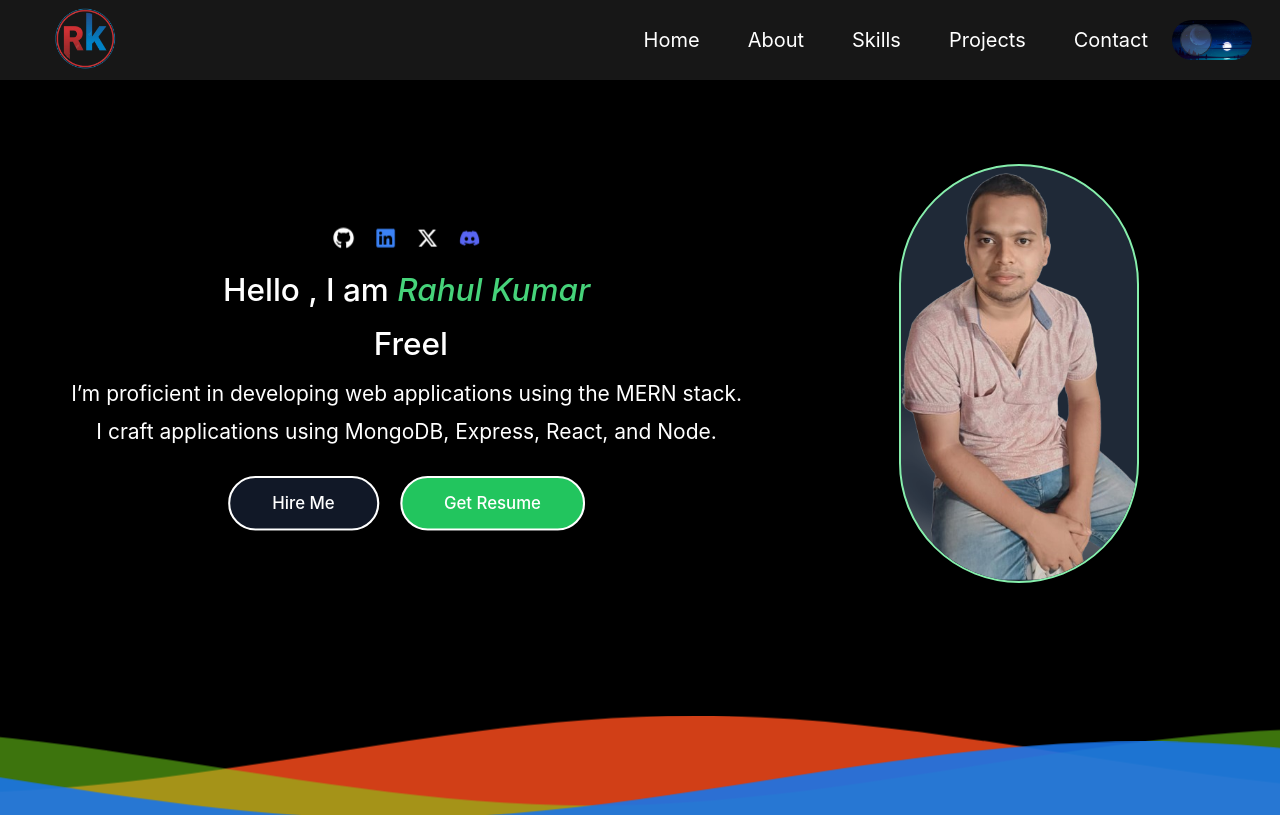
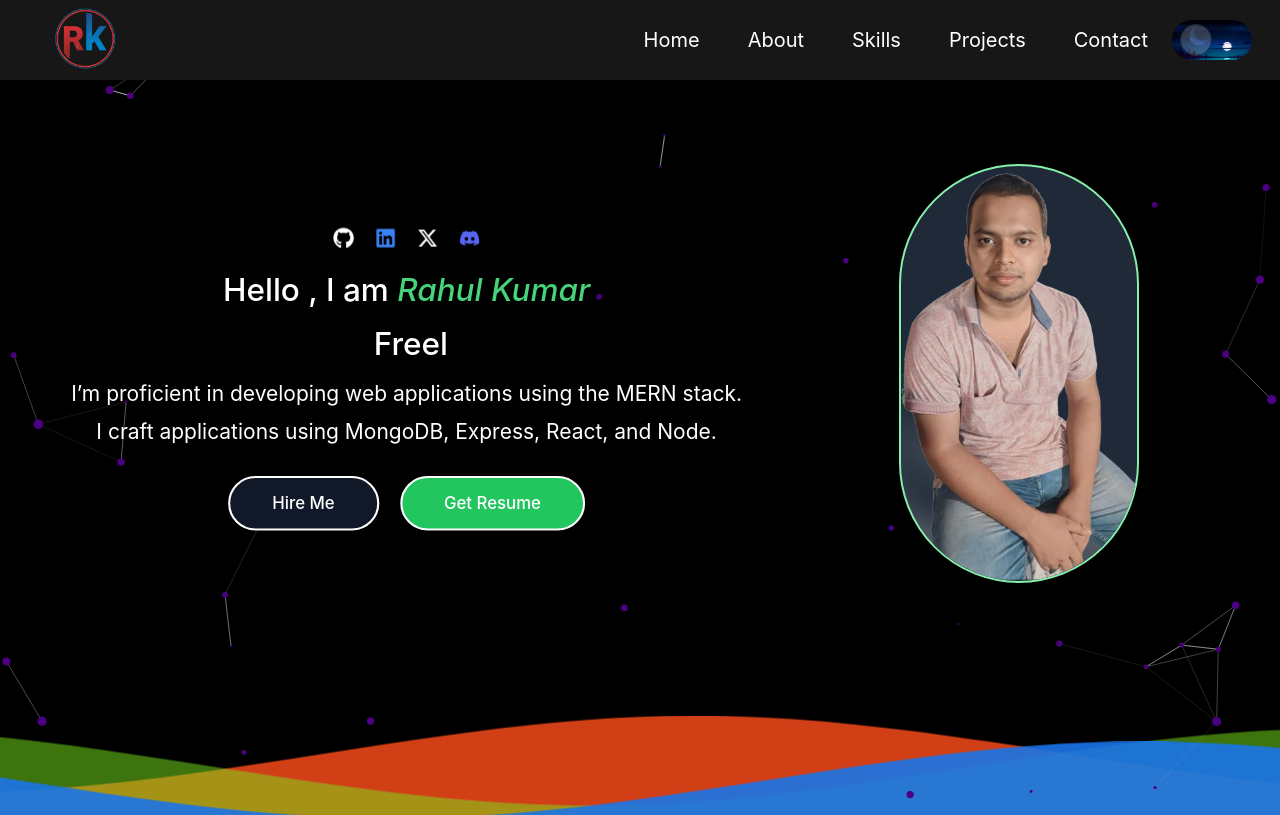
Before and after one commit to rahulkr099/Portfolio-Website, a React (Vite) app: page / in a window 1280 px wide. Shown: the top 815 px of the page. Built offline with nearby package versions, Linux system fonts and the light colour scheme.

Commit message:
particles are added

```diff
--- a/package.json
+++ b/package.json
@@ -11,6 +11,8 @@
   },
   "dependencies": {
     "@emailjs/browser": "^4.4.1",
+    "@tsparticles/react": "^3.0.0",
+    "@tsparticles/slim": "^3.5.0",
     "aos": "^2.3.4",
     "react": "^18.3.1",
     "react-dom": "^18.3.1",
--- a/src/App.jsx
+++ b/src/App.jsx
@@ -9,10 +9,12 @@
 import Home from './pages/Home';
 import { ToastContainer } from 'react-toastify';
 import "react-toastify/dist/ReactToastify.css";
+import ParticleBG from './components/ParticleBG';
 
 function App() {
   return (
     <div className="App">
+      <ParticleBG></ParticleBG>
       <Home />
       <About />
       <Skills />
--- a/src/components/Navbar.jsx
+++ b/src/components/Navbar.jsx
@@ -155,7 +155,7 @@
                   );
                 })}
               <label className='flex cursor-pointer select-none items-center w-16 '>
-        <div className='relative left-44 md:left-80'>
+        <div className='relative left-28 md:left-80 '>
           <input
             type='checkbox'
             checked={isChecked}
--- /dev/null
+++ b/src/components/ParticleBG.jsx
@@ -0,0 +1,108 @@
+import { useEffect, useMemo, useState } from "react";
+import {useTheme} from "../useContext/ThemeContext";
+import Particles, { initParticlesEngine } from "@tsparticles/react";
+//Go to https://github.com/tsparticles/react/#readme
+//npm install @ts-particles/react
+import { loadSlim } from "@tsparticles/slim"; // if you are going to use `loadSlim`, install the "@tsparticles/slim" package too.
+//npm install @ts-particles/slim
+
+const ParticleBG = () => {
+  const [init, setInit] = useState(false);
+
+  // this should be run only once per application lifetime
+  useEffect(() => {
+    initParticlesEngine(async (engine) => {
+      // you can initiate the tsParticles instance (engine) here, adding custom shapes or presets
+      // this loads the tsparticles package bundle, it's the easiest method for getting everything ready
+      // starting from v2 you can add only the features you need reducing the bundle size
+      //await loadAll(engine);
+      //await loadFull(engine);
+      await loadSlim(engine);
+      //await loadBasic(engine);
+    }).then(() => {
+      setInit(true);
+    });
+  }, []);
+
+  const particlesLoaded = (container) => {
+    console.log(container);
+  };
+  const {theme} = useTheme()
+  const options = useMemo(
+    () => ({
+      background: {
+        // color: {
+        //   value: "#0d47a1",
+        // },
+      },
+      fpsLimit: 120,
+      interactivity: {
+        events: {
+          onClick: {
+            enable: true,
+            mode: "push",
+          },
+          onHover: {
+            enable: true,
+            mode: "repulse",
+          },
+        },
+        modes: {
+          push: {
+            quantity: 4,
+          },
+          repulse: {
+            distance: 200,
+            duration: 0.4,
+          },
+        },
+      },
+      particles: {
+        color: {
+          value:theme === "Light"? "#ff0000":"#4b0082",
+        },
+        links: {
+          color:theme === "Light"? "#000":"#ffff",
+          distance: 100,
+          enable: true,
+          opacity: 0.5,
+          width: 1,
+        },
+        move: {
+          direction: "none",
+          enable: true,
+          outModes: {
+            default: "bounce",
+          },
+          random: false,
+          speed: 4,
+          straight: false,
+        },
+        number: {
+          density: {
+            enable: true,
+          },
+          value: 80,
+        },
+        opacity: {
+          value: 1.5,
+        },
+        shape: {
+          type: "circle",
+        },
+        size: {
+          value: { min: 1, max: 5 },
+        },
+      },
+      detectRetina: true,
+    }),
+    [theme],
+  );
+
+  if (init) {
+    return <Particles id="tsparticles" particlesLoaded={particlesLoaded} options={options} />;
+  }
+
+  return <></>;
+};
+export default ParticleBG;
```
Also changed, not shown: 1 other file (tests, documents, lock files or other folders).
